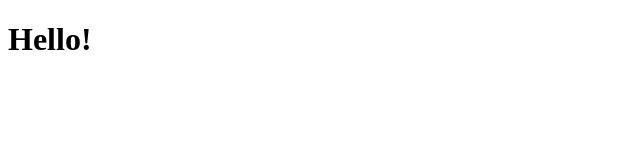
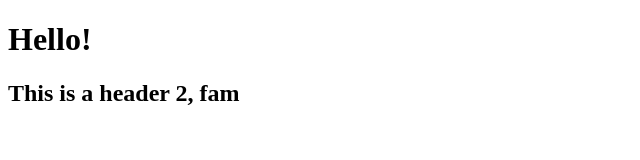
Before and after one commit to mottaquikarim/githubpages-ex, a plain HTML site: page index.html in a window 1280 px wide. Shown: the whole page, without its empty margins (0-640 px from the left). Drawn offline with Linux system fonts and the light colour scheme.

Commit message:
added another likne

```diff
--- a/index.html
+++ b/index.html
@@ -5,5 +5,6 @@
 	</head>
 	<body>
 		<h1>Hello!</h1>
+		<h2>This is a header 2, fam</h2>
 	</body>
 </html>
```
